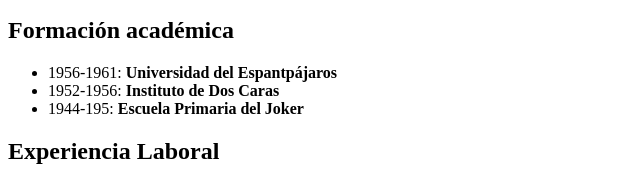
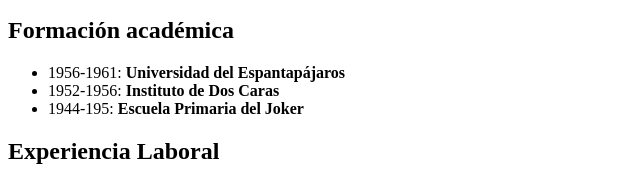
Before and after one commit to alexalvarezjl/Asignacion-NUCBA--1, a plain HTML site: page index.html in a window 1280 px wide. Shown: the part 184-365 px from the top of the page, 0-640 px from the left. Drawn offline with Linux system fonts and the light colour scheme.

Commit message:
correcion ortografica

```diff
--- a/index.html
+++ b/index.html
@@ -19,7 +19,7 @@
 		</ul>
 		<h2>Formación académica</h2>
 		<ul>
-			<li>1956-1961: <b>Universidad del Espantpájaros</b></li>
+			<li>1956-1961: <b>Universidad del Espantapájaros</b></li>
 			<li>1952-1956: <b>Instituto de Dos Caras</b></li>
 			<li>1944-195: <b>Escuela Primaria del Joker</b></li>
 		</ul>
```
